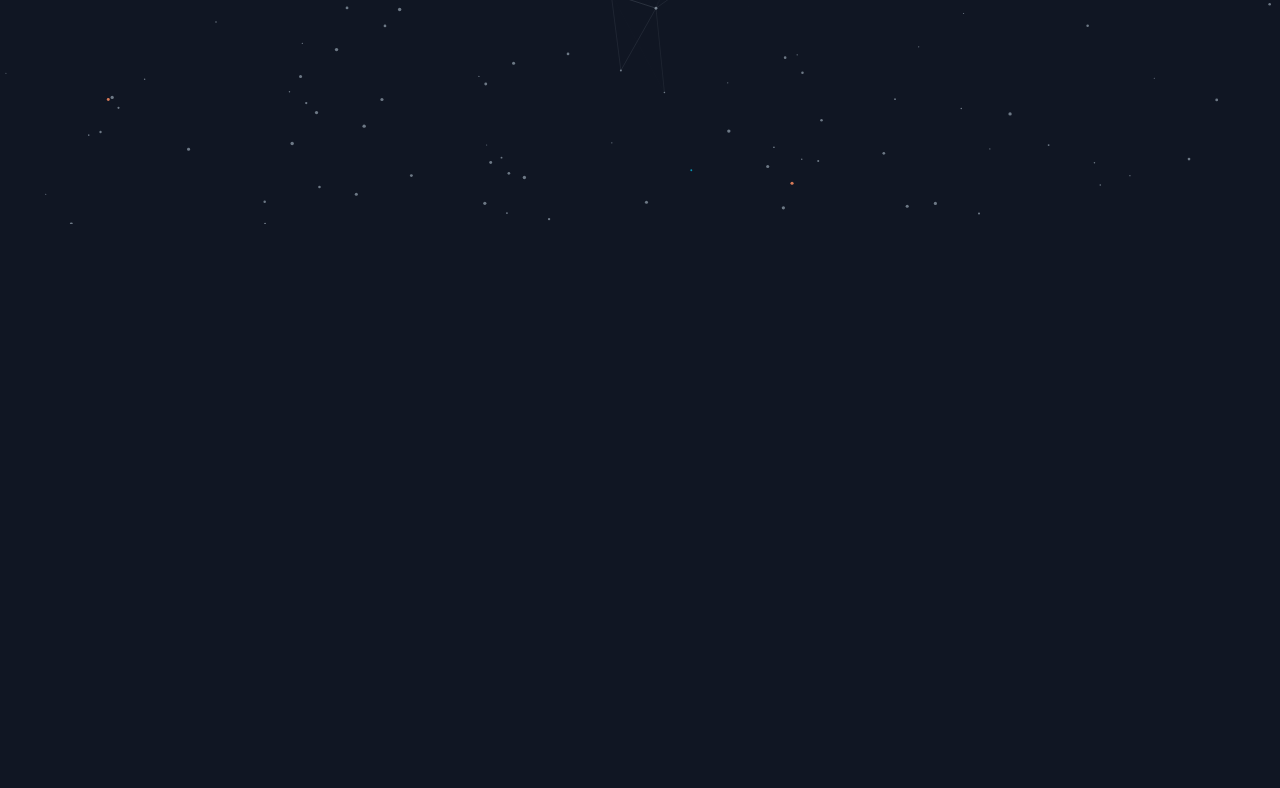
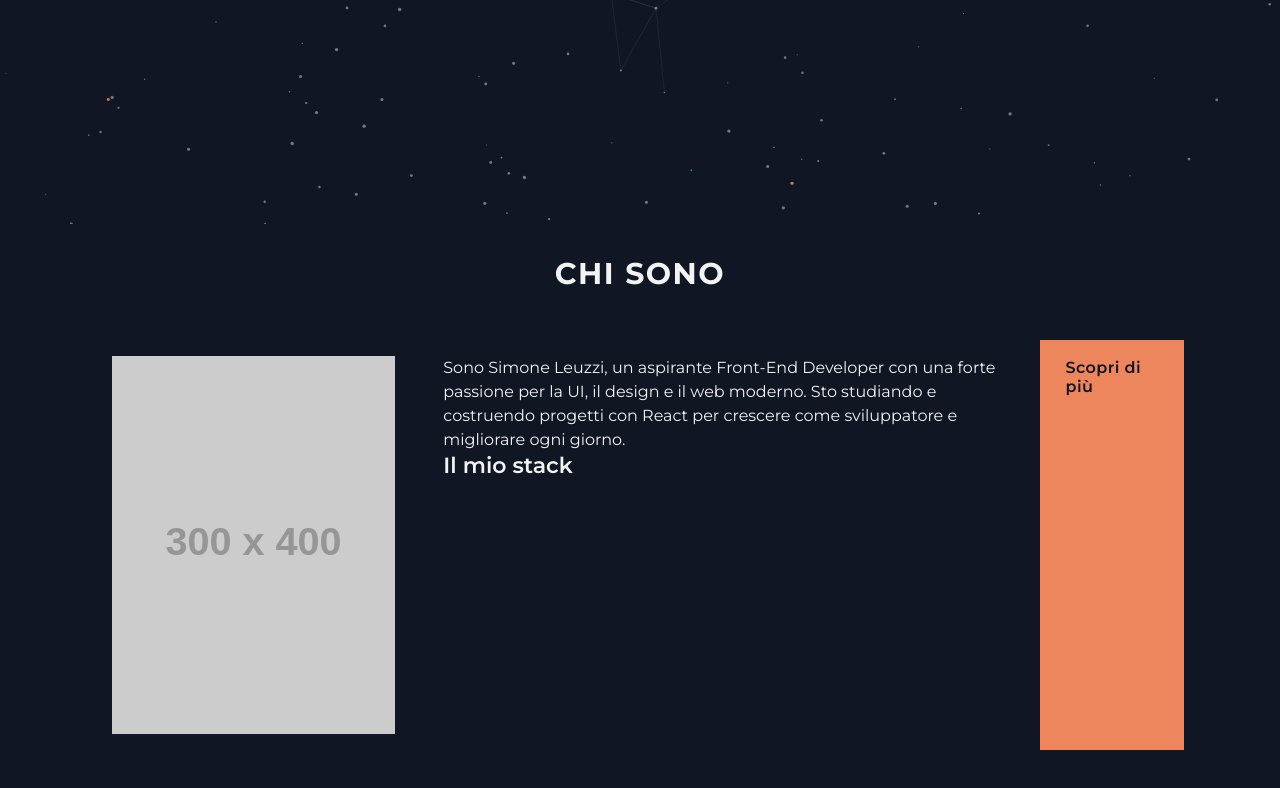
Before and after one commit to SimoL-003/my-portfolio, a React (Vite) app: page / in a window 1280 px wide. Shown: the part 576-1364 px from the top of the page. Built offline with nearby package versions, Linux system fonts and the light colour scheme.

Commit message:
feat(home): add about section (WIP)

```diff
--- /dev/null
+++ b/src/components/organisms/HomeAbout.jsx
@@ -0,0 +1,34 @@
+import { Link } from "react-router-dom";
+
+export default function HomeAbout() {
+  return (
+    <section>
+      <div className="container">
+        <h2 className="text-center mt-8 mb-12">Chi sono</h2>
+        <div className="flex">
+          {/* Image container */}
+          <div className="w-1/3 p-4">
+            <img src="https://placehold.co/300x400" alt="" />
+          </div>
+
+          {/* Text container */}
+          <div className="w-2/3 p-4 pl-8">
+            <p>
+              Sono Simone Leuzzi, un aspirante Front-End Developer con una forte
+              passione per la UI, il design e il web moderno. Sto studiando e
+              costruendo progetti con React per crescere come sviluppatore e
+              migliorare ogni giorno.
+            </p>
+
+            <h3> Il mio stack </h3>
+            {/* card con i linguaggi che conosco */}
+          </div>
+
+          <Link className="button button--primary" to={"/about-me"}>
+            Scopri di più
+          </Link>
+        </div>
+      </div>
+    </section>
+  );
+}
--- a/src/pages/Home.jsx
+++ b/src/pages/Home.jsx
@@ -1,10 +1,11 @@
 import Hero from "../components/organisms/Hero";
+import HomeAbout from "../components/organisms/HomeAbout";
 
 export default function Home() {
   return (
     <>
       <Hero />
-      <div className="h-[500px]"></div>
+      <HomeAbout />
       <section id="projects-preview" className="h-[100px]"></section>
     </>
   );
```
